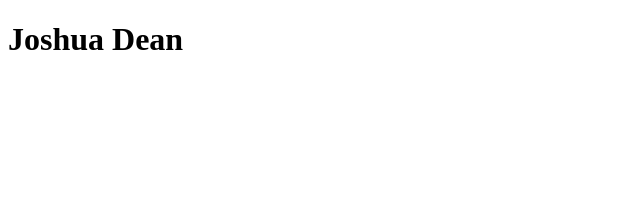
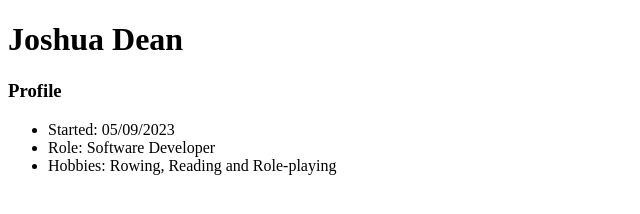
Before and after one commit to joshd126/joshd126.github.io, a plain HTML site: page index.html in a window 1280 px wide. Shown: the whole page, without its empty margins (0-640 px from the left). Drawn offline with Linux system fonts and the light colour scheme.

Commit message:
Updated my profile

```diff
--- a/index.html
+++ b/index.html
@@ -5,5 +5,11 @@
   </head>
   <body>
 		<h1>Joshua Dean</h1>
+		<h3>Profile</h3>
+		<ul>
+			<li>Started: 05/09/2023</li>
+			<li>Role: Software Developer</li>
+			<li>Hobbies: Rowing, Reading and Role-playing</li>
+		</ul>
   </body>
 </html>
```
